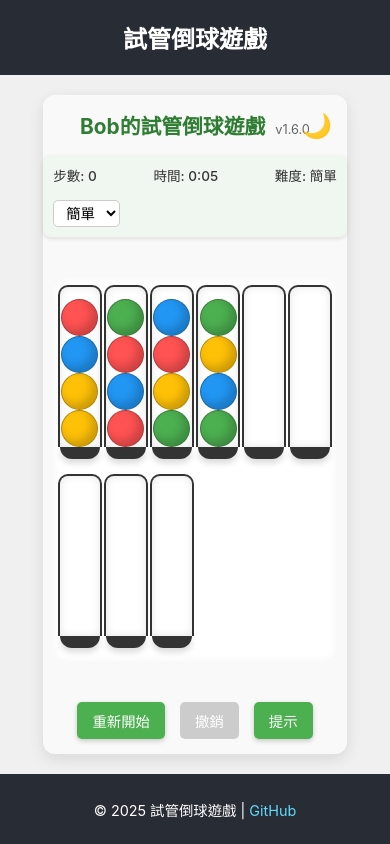
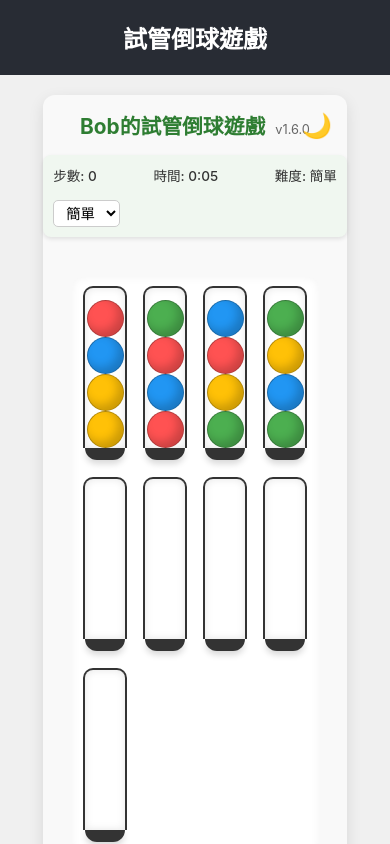
Before and after one commit to yanchen184/ball-sort-puzzle, a React (Create React App) app: page / in a window 390 px wide. Shown: the top 844 px of the page. Built offline with nearby package versions, Linux system fonts and the light colour scheme.

Commit message:
改進深色模式到全黑色，優化管子排版為最多兩排

```diff
--- a/src/components/BallSortGame.css
+++ b/src/components/BallSortGame.css
@@ -11,8 +11,9 @@
 }
 
 .ball-sort-game.dark {
-  background-color: #2d2d2d;
+  background-color: #111111;
   color: #e0e0e0;
+  box-shadow: 0 5px 15px rgba(0, 0, 0, 0.3);
 }
 
 .game-header {
@@ -80,7 +81,7 @@
 }
 
 .dark .game-info {
-  background-color: #3a3a3a;
+  background-color: #222222;
   box-shadow: 0 2px 4px rgba(0,0,0,0.3);
 }
 
@@ -116,7 +117,7 @@
 }
 
 .dark .difficulty-selector select {
-  background-color: #444;
+  background-color: #333333;
   color: #fff;
   border-color: #555;
 }
@@ -140,11 +141,12 @@
 
 .tubes-container {
   display: grid;
-  grid-template-columns: repeat(auto-fill, minmax(70px, 1fr));
+  /* 限制最多兩排管子 */
+  grid-template-columns: repeat(auto-fill, minmax(120px, 1fr));
   justify-content: center;
   justify-items: center;
   align-items: start;
-  gap: 10px;
+  gap: 15px;
   margin: 20px 0;
   padding: 15px;
   max-width: 100%;
@@ -155,7 +157,7 @@
 }
 
 .dark .tubes-container {
-  background-color: #333;
+  background-color: #1a1a1a;
   box-shadow: inset 0 0 10px rgba(0, 0, 0, 0.3);
 }
 
@@ -225,7 +227,7 @@
 }
 
 .dark .win-message {
-  background-color: #2e3e2f;
+  background-color: #1e2e1f;
   border-color: #4CAF50;
   color: #6fcf76;
   box-shadow: 0 5px 15px rgba(76, 175, 80, 0.3);
@@ -268,10 +270,10 @@
   }
 }
 
-/* 大屏幕 - 更多列 */
+/* 大屏幕 - 兩排 */
 @media (min-width: 1200px) {
   .tubes-container {
-    grid-template-columns: repeat(auto-fill, minmax(80px, 1fr));
+    grid-template-columns: repeat(auto-fill, minmax(120px, 1fr));
     gap: 15px;
     padding: 20px;
   }
@@ -280,9 +282,9 @@
 /* 中等屏幕 */
 @media (max-width: 991px) {
   .tubes-container {
-    grid-template-columns: repeat(auto-fill, minmax(65px, 1fr));
-    gap: 8px;
-    padding: 10px;
+    grid-template-columns: repeat(auto-fill, minmax(100px, 1fr));
+    gap: 10px;
+    padding: 15px;
   }
 
   .game-stats {
@@ -314,9 +316,9 @@
   }
 
   .tubes-container {
-    grid-template-columns: repeat(auto-fill, minmax(58px, 1fr));
-    gap: 5px;
-    padding: 8px;
+    grid-template-columns: repeat(auto-fill, minmax(80px, 1fr));
+    gap: 8px;
+    padding: 12px;
   }
 
   .game-title {
@@ -340,9 +342,9 @@
   }
 
   .tubes-container {
-    grid-template-columns: repeat(auto-fill, minmax(45px, 1fr));
-    gap: 4px;
-    padding: 5px;
+    grid-template-columns: repeat(auto-fill, minmax(65px, 1fr));
+    gap: 6px;
+    padding: 8px;
   }
 
   .game-controls {
@@ -372,8 +374,9 @@
 /* 超小屏幕設備 */
 @media (max-width: 480px) {
   .tubes-container {
-    grid-template-columns: repeat(auto-fill, minmax(40px, 1fr));
-    gap: 3px;
+    grid-template-columns: repeat(auto-fill, minmax(55px, 1fr));
+    gap: 5px;
+    padding: 6px;
   }
 
   .game-title {
```
